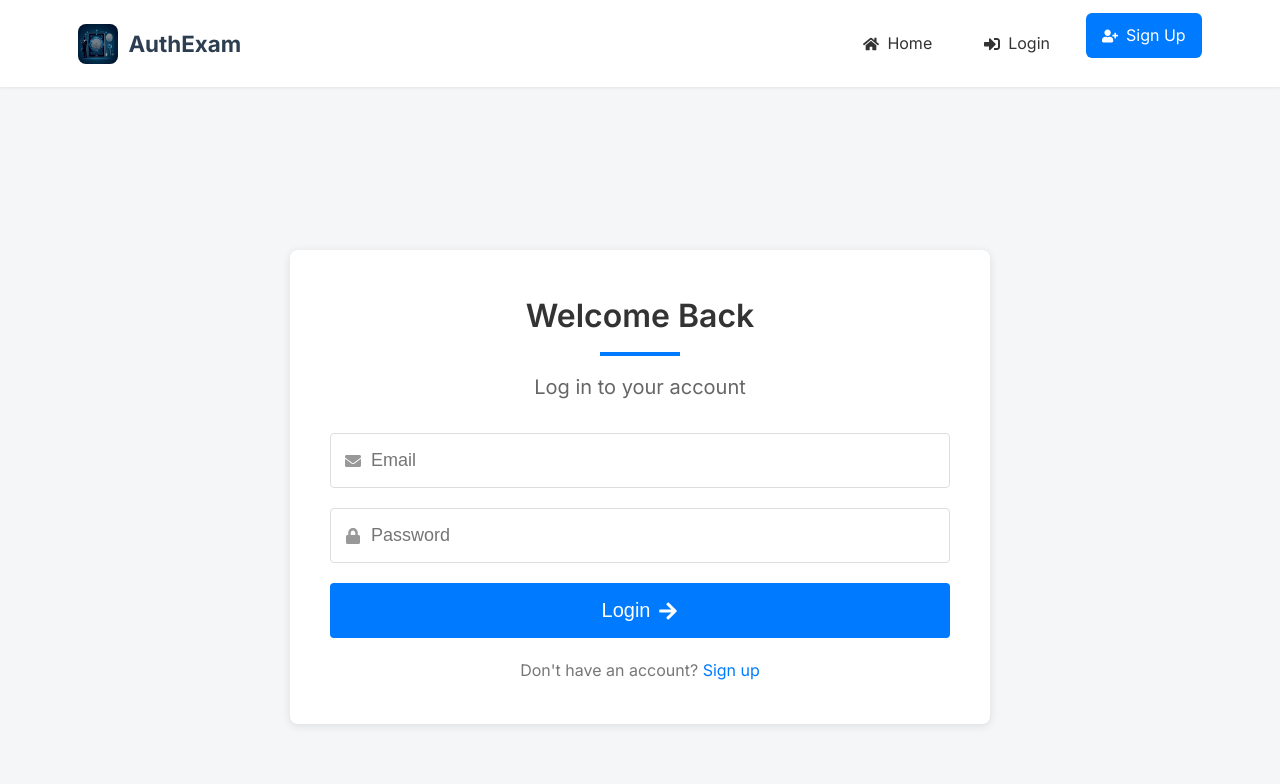
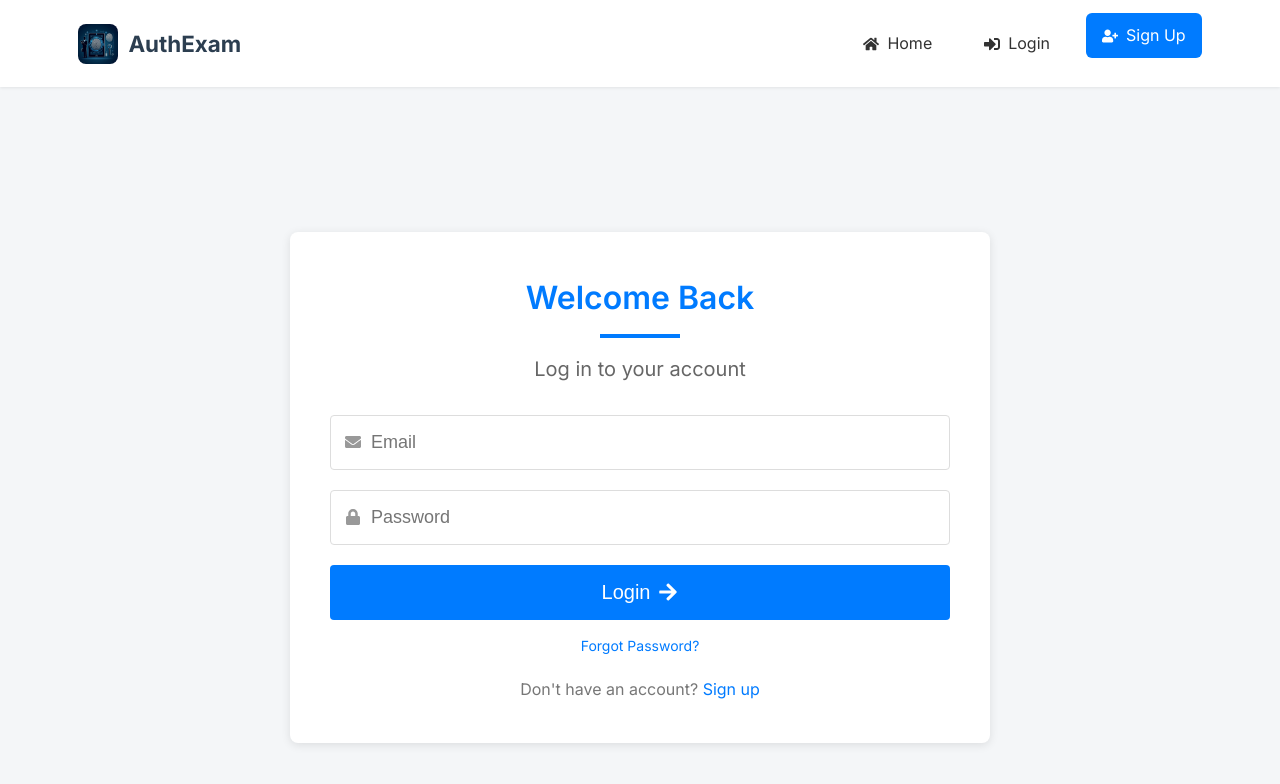
Before and after one commit to Shashi8969/AuthExam, a React (Create React App) app: page /login in a window 1280 px wide. Shown: the top 784 px of the page. Built offline with nearby package versions, Linux system fonts and the light colour scheme; no server answers.

Commit message:
adding the features to forget password

```diff
--- a/src/components/AuthForm/AuthForm.css
+++ b/src/components/AuthForm/AuthForm.css
@@ -1,5 +1,6 @@
 /* AuthForm.css */
 
+/* --- Base Styles (Mobile First) --- */
 .auth-container {
   display: flex;
   justify-content: center;
@@ -14,7 +15,7 @@
   padding: 30px;
   border-radius: 8px;
   box-shadow: 0 2px 10px rgba(0, 0, 0, 0.1);
-    width: 100%;
+  width: 90%; /* Make it responsive by default */
   max-width: 400px; /* Initial max width for mobile */
 }
 
@@ -118,12 +119,41 @@
   text-decoration: underline;
 }
 
+.auth-footer-link {
+  margin-top: 15px;
+  text-align: center;
+  font-size: 14px;
+  color: #007bff;
+  cursor: pointer;
+}
+
+.auth-footer-link:hover {
+  text-decoration: underline;
+}
+
+.auth-message {
+  background-color: #e6ffe6;
+  color: #28a745;
+  padding: 10px;
+  border-radius: 4px;
+  margin-bottom: 15px;
+  font-size: 14px;
+  text-align: center;
+}
+
 /* --- Media Queries for Responsiveness --- */
 
-  /* Tablet view */
+/* Small devices (phones, 576px and up) */
+@media (min-width: 576px) {
+  .auth-card {
+    max-width: 450px; /* Slightly larger for small devices */
+  }
+}
+
+/* Medium devices (tablets, 768px and up) */
 @media (min-width: 768px) {
   .auth-card {
-      max-width: 500px; /* Increased max width for tablets */
+    max-width: 550px; /* Increased max width for tablets */
   }
 
   .auth-header h2 {
@@ -145,10 +175,10 @@
   }
 }
 
-  /* Desktop view (small to medium desktops) */
+/* Large devices (desktops, 992px and up) */
 @media (min-width: 992px) {
   .auth-card {
-      max-width: 600px; /* Further increase for desktops */
+    max-width: 650px; /* Further increase for desktops */
     padding: 40px;
   }
 
@@ -185,10 +215,10 @@
   }
 }
 
-  /* Large desktop view */
+/* Extra large devices (large desktops, 1200px and up) */
 @media (min-width: 1200px) {
   .auth-container {
-      padding: 30px; /* More padding on larger screens */
+    padding: 30px; /* More padding on larger screens if needed */
   }
 
   .auth-card {
@@ -196,7 +226,7 @@
   }
 }
 
-  /* --- Unique Styling for Different Types --- */
+/* --- Type Specific Styles (Optional - Kept for consistency) --- */
 
 /* Signup specific styles */
 .auth-container.signup-page .auth-card .auth-header h2 {
--- a/src/components/AuthForm/AuthForm.js
+++ b/src/components/AuthForm/AuthForm.js
@@ -1,7 +1,7 @@
 // src/components/AuthForm.js
 import { useState, useEffect } from 'react'; // Import useEffect
-import { signUp as firebaseSignUp, logIn,db} from '../../config/firebase'; // Import auth for deleteUser
-import { deleteUser } from 'firebase/auth'; // Import deleteUser
+import { signUp as firebaseSignUp, logIn, db, auth } from '../../config/firebase'; // Import auth for deleteUser and auth object
+import { deleteUser, sendPasswordResetEmail } from 'firebase/auth'; // Import deleteUser and sendPasswordResetEmail
 import { ref, set } from 'firebase/database'; // Import the necessary database functions
 import { useAuth } from '../../context/AuthContext'; // Import useAuth
 import { FaEnvelope, FaLock, FaArrowRight, FaUser, FaPhone, FaMapMarkerAlt } from 'react-icons/fa';
@@ -23,6 +23,10 @@ const AuthForm = ({ type }) => {
   // Determine where to redirect after login/signup
   const from = location.state?.from?.pathname || '/'; // Default to homepage
 
+  const [isForgotPassword, setIsForgotPassword] = useState(false);
+  const [resetEmail, setResetEmail] = useState('');
+  const [resetMessage, setResetMessage] = useState('');
+  const [resetError, setResetError] = useState('');
 
   useEffect(() => {
     // If auth is not loading and a user is already logged in,
@@ -32,6 +36,32 @@ const AuthForm = ({ type }) => {
       navigate('/', { replace: true });
     }
   }, [currentUser, authLoading, navigate]);
+
+  const handleForgotPasswordClick = () => {
+    setIsForgotPassword(true);
+    setError(''); // Clear any existing login errors
+  };
+
+  const handleResetEmailChange = (e) => {
+    setResetEmail(e.target.value);
+    setResetError(''); // Clear any reset email errors
+    setResetMessage(''); // Clear any previous reset messages
+  };
+
+  const handleResetPasswordSubmit = async (e) => {
+    e.preventDefault();
+    setResetError('');
+    setResetMessage('');
+    setLoading(true);
+    try {
+      await sendPasswordResetEmail(auth, resetEmail);
+      setResetMessage('Password reset link sent to your email address.');
+    } catch (resetError) {
+      setResetError(resetError.message);
+    } finally {
+      setLoading(false);
+    }
+  };
 
   // Handle form submission
   const handleSubmit = async (e) => {
@@ -57,7 +87,6 @@ const AuthForm = ({ type }) => {
               address: address,
             });
             navigate(from, { replace: true });
-
           } catch (dbError) {
             console.error("Error saving user data to database:", dbError);
             // Delete the user if database write fails
@@ -95,15 +124,44 @@ const AuthForm = ({ type }) => {
   }
 
   return (
-    <div className="auth-container">
+    <div className={`auth-container ${type === 'signup' ? 'signup-page' : 'login-page'}`}>
       <div className="auth-card">
         <div className="auth-header">
-          <h2>{type === 'signup' ? 'Create Account' : 'Welcome Back'}</h2>
-          <p>{type === 'signup' ? 'Sign up to get started' : 'Log in to your account'}</p>
+          <h2>{type === 'signup' ? 'Create Account' : isForgotPassword ? 'Reset Password' : 'Welcome Back'}</h2>
+          <p>
+            {type === 'signup'
+              ? 'Sign up to get started'
+              : isForgotPassword
+              ? 'Enter your email to reset your password'
+              : 'Log in to your account'}
+          </p>
         </div>
 
         {error && <div className="auth-error">{error}</div>}
+        {resetError && <div className="auth-error">{resetError}</div>}
+        {resetMessage && <div className="auth-message">{resetMessage}</div>}
 
+        {isForgotPassword ? (
+          <form onSubmit={handleResetPasswordSubmit} className="auth-form">
+            <div className="input-group">
+              <FaEnvelope className="input-icon" />
+              <input
+                type="email"
+                placeholder="Email Address"
+                value={resetEmail}
+                onChange={handleResetEmailChange}
+                required
+              />
+            </div>
+            <button type="submit" disabled={loading} className="auth-btn">
+              {loading ? 'Sending...' : 'Send Reset Link'}
+              <FaArrowRight className="btn-icon" />
+            </button>
+            <p className="auth-footer-link" onClick={() => setIsForgotPassword(false)}>
+              Back to Login
+            </p>
+          </form>
+        ) : (
           <form onSubmit={handleSubmit} className="auth-form">
             {type === 'signup' && (
               <div className="input-group">
@@ -189,13 +247,24 @@ const AuthForm = ({ type }) => {
                 </>
               )}
             </button>
+
+            {type !== 'signup' && (
+              <p className="auth-footer-link" onClick={handleForgotPasswordClick}>
+                Forgot Password?
+              </p>
+            )}
           </form>
+        )}
 
         <div className="auth-footer">
           {type === 'signup' ? (
-            <p>Already have an account? <Link to="/login">Login</Link></p>
+            <p>
+              Already have an account? <Link to="/login">Login</Link>
+            </p>
           ) : (
-            <p>Don't have an account? <Link to="/signup">Sign up</Link></p>
+            <p>
+              Don't have an account? <Link to="/signup">Sign up</Link>
+            </p>
           )}
         </div>
       </div>
```
Lines whose indentation alone changed are shown as unchanged.
